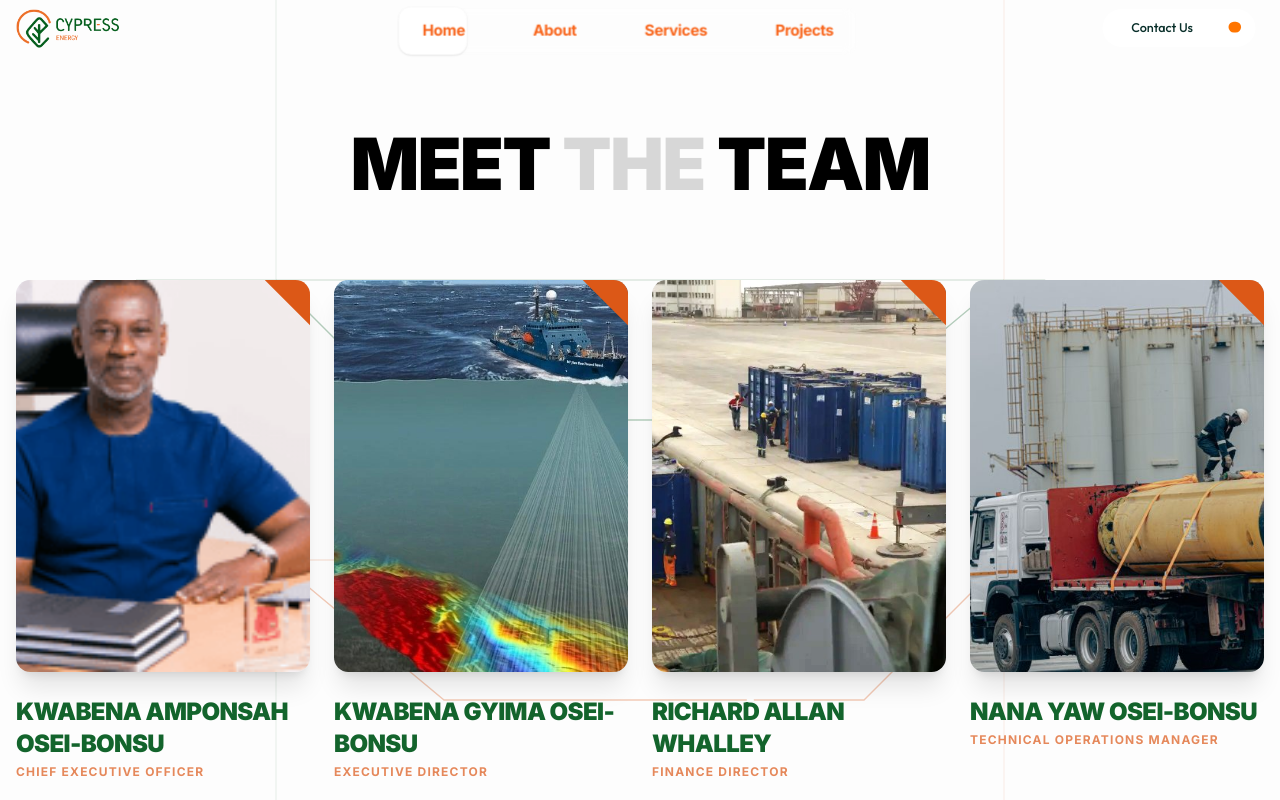
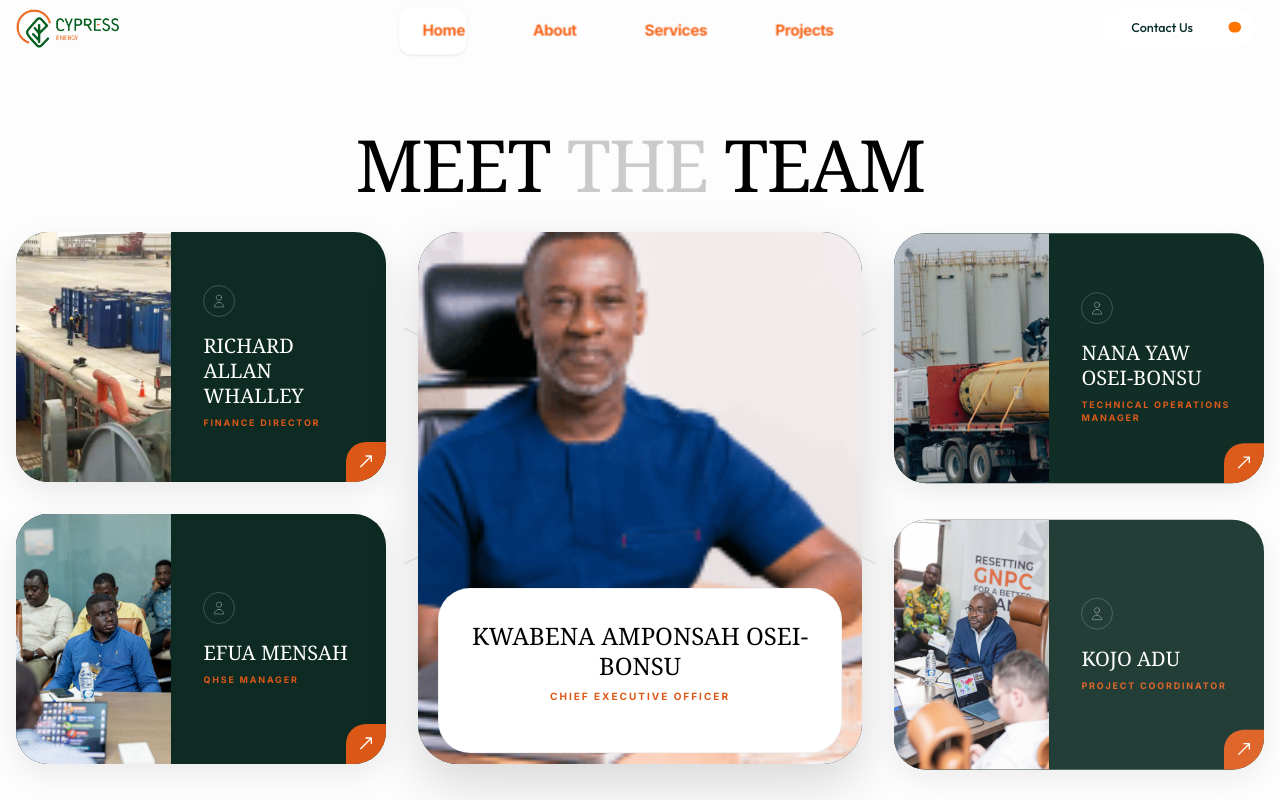
Before and after one commit to MacwestCypressNorthbrook/cypress-energy, a Next.js app: page /team in a window 1280 px wide. Shown: the top 800 px of the page. Built offline with nearby package versions, Linux system fonts and the light colour scheme.

Commit message:
UI  and smooth scroll UPDATES

```diff
--- a/skills-lock.json
+++ b/skills-lock.json
@@ -55,6 +55,12 @@
       "skillPath": "skills/gsap-utils/SKILL.md",
       "computedHash": "1ab2387f6e694718a4f1b5acf2a4ab16e1b884c3428adf5f6b26d830f00826cf"
     },
+    "implement_lenis_scroll": {
+      "source": "jerrar670/surf-website",
+      "sourceType": "github",
+      "skillPath": ".agent/skills/implement_lenis_scroll/SKILL.md",
+      "computedHash": "595d911a46b2953b97ad2d77bf3bd59b335a5a728355a8ef1091f3615c08c0db"
+    },
     "vercel-react-view-transitions": {
       "source": "vercel-labs/agent-skills",
       "sourceType": "github",
--- a/src/app/team/page.tsx
+++ b/src/app/team/page.tsx
@@ -20,16 +20,9 @@ const teamMembers = [
     role: "Chief Executive Officer",
     image: "/images/Screenshot-2023-02-28-at-13.53.31.png",
     description:
-      "30+ years in land economy, valuation, and corporate governance. BSc (Hons) Land Economy, KNUST. Career spanning the Land Valuation Board (Accra) and Chinbuah, Owusu-Adjapong & Partners. Fellow, Ghana Institution of Surveyors (Board of Examiners; Valuation & Estate Divisional Committee). Board roles include KOA Consult, Macwest Limited, Waterbridge Ltd., Bumi Armada Sharpooji & Pallonji Limited, and Bumi Armada Ghana Limited.",
+      "30+ years in land economy, valuation, and corporate governance. BSc (Hons) Land Economy, KNUST. Career spanning the Land Valuation Board (Accra) and Chinbuah, Owusu-Adjapong & Partners. Fellow, Ghana Institution of Surveyors (Board of Examiners; Valuation & Estate Divisional Committee).",
   },
-  {
-    id: 2,
-    name: "Kwabena Gyima Osei-Bonsu",
-    role: "Executive Director",
-    image: "/images/WhatsApp-Image-2026-03-10-at-9.24.59-PM-1-2.jpeg",
-    description:
-      "BA (Hons) Law and Sociology, KNUST. Career as Legal Officer at the Ghana National Petroleum Corporation (GNPC); Corporate Affairs Officer at Meridian Biao Bank; Business Development Manager at Talk is Cheap Telecommunications (London); and Executive Director at MX Corp (2003). Board member, State Insurance Company (SIC). Over 20 years across energy, finance, telecoms, and engineering.",
-  },
+
   {
     id: 3,
     name: "Richard Allan Whalley",
@@ -63,6 +56,96 @@ const teamMembers = [
       "Managing operational timelines and resource allocation for complex energy campaigns. Focus on client communication and site-level efficiency.",
   },
 ];
+
+const SmallCard = ({ member, onClick }: { member: any; onClick: () => void }) => {
+  if (!member) return null;
+  return (
+    <div
+      className="team-card group cursor-pointer opacity-0 h-[220px] lg:h-[250px] flex bg-[#0d2a23] rounded-[2rem] overflow-hidden shadow-[0_10px_30px_rgba(0,0,0,0.08)] hover:shadow-2xl hover:shadow-[#DC5817]/20 transition-all duration-500 relative"
+      onClick={onClick}
+    >
+      <div className="w-[42%] h-full relative overflow-hidden shrink-0">
+        <img
+          src={member.image}
+          alt={member.name}
+          className="w-full h-full object-cover transition-transform duration-700 group-hover:scale-105"
+        />
+      </div>
+      <div className="flex-1 p-6 lg:p-8 flex flex-col justify-center relative">
+        <div className="w-8 h-8 rounded-full border border-white/20 flex items-center justify-center mb-4 text-white/50 group-hover:border-[#DC5817]/50 group-hover:text-[#DC5817] transition-colors">
+          <svg className="w-4 h-4" fill="none" viewBox="0 0 24 24" stroke="currentColor">
+            <path
+              strokeLinecap="round"
+              strokeLinejoin="round"
+              strokeWidth={1}
+              d="M16 7a4 4 0 11-8 0 4 4 0 018 0zM12 14a7 7 0 00-7 7h14a7 7 0 00-7-7z"
+            />
+          </svg>
+        </div>
+        <h3 className="text-white font-serif uppercase text-lg lg:text-xl leading-tight mb-1 group-hover:text-[#DC5817] transition-colors">
+          {member.name}
+        </h3>
+        <p className="text-[#DC5817] font-bold text-[9px] uppercase tracking-[0.2em] mt-1">
+          {member.role}
+        </p>
+
+        {/* Bottom right orange cut corner with arrow */}
+        <div className="absolute bottom-0 right-0 w-10 h-10 bg-[#DC5817] rounded-tl-[1.25rem] flex items-center justify-center transform group-hover:bg-[#b84610] transition-colors duration-300">
+          <svg className="w-4 h-4 text-white" fill="none" viewBox="0 0 24 24" stroke="currentColor">
+            <path
+              strokeLinecap="round"
+              strokeLinejoin="round"
+              strokeWidth={2}
+              d="M4 19l16-16m0 0h-8m8 0v8"
+            />
+          </svg>
+        </div>
+      </div>
+    </div>
+  );
+};
+
+const LargeCard = ({ member, onClick }: { member: any; onClick: () => void }) => {
+  if (!member) return null;
+  return (
+    <div
+      className="team-card group cursor-pointer opacity-0 flex flex-col bg-[#0d2a23] rounded-[2.5rem] overflow-hidden shadow-[0_20px_50px_rgba(0,0,0,0.15)] hover:shadow-2xl hover:shadow-[#DC5817]/20 transition-all duration-500 h-auto lg:h-[532px] relative"
+      onClick={onClick}
+    >
+      {/* Crown Icon */}
+      {/* <div className="absolute top-0 left-1/2 -translate-x-1/2 w-14 h-12 bg-[#DC5817] rounded-b-xl flex items-center justify-center z-20 shadow-md">
+        <svg className="w-5 h-5 text-white" fill="none" viewBox="0 0 24 24" stroke="currentColor">
+          <path
+            strokeLinecap="round"
+            strokeLinejoin="round"
+            strokeWidth={1.5}
+            d="M5 3l4 6 3-6 3 6 4-6v15H5V3z"
+          />
+        </svg>
+      </div> */}
+
+      <div className="relative w-full h-full overflow-hidden shrink-0">
+        <img
+          src={member.image}
+          alt={member.name}
+          className="w-full h-full object-cover object-top transition-transform duration-700 group-hover:scale-105"
+        />
+        {/* Decorative subtle dot pattern for large card */}
+        <div className="absolute top-0 right-0 w-48 h-48 opacity-10 bg-[radial-gradient(white_1px,transparent_1px)] [background-size:16px_16px] pointer-events-none" />
+      </div>
+
+      {/* Overlapping white card */}
+      <div className="bg-white mx-5 -mt-44 p-8 rounded-[2rem] relative z-10 flex flex-col items-center text-center border border-black/5">
+        <h3 className="text-black font-serif uppercase text-2xl lg:text-[1.5rem] leading-tight mb-2 group-hover:text-[#DC5817] transition-colors">
+          {member.name}
+        </h3>
+        <p className="text-[#DC5817] font-bold text-[10px] uppercase tracking-[0.2em] mb-4">
+          {member.role}
+        </p>
+      </div>
+    </div>
+  );
+};
 
 const TeamPage = () => {
   const { isLoaded } = useLoading();
@@ -132,7 +215,7 @@ const TeamPage = () => {
         },
       );
 
-      // Background lines animation
+      // Background connection lines (subtle diagonal lines)
       const lines = gsap.utils.toArray<SVGPathElement>(".connect-line");
       lines.forEach((line) => {
         const length = line.getTotalLength();
@@ -141,9 +224,9 @@ const TeamPage = () => {
         gsap.to(line, {
           strokeDashoffset: 0,
           scrollTrigger: {
-            trigger: line,
-            start: "top 90%",
-            end: "bottom 10%",
+            trigger: gridRef.current,
+            start: "top 80%",
+            end: "bottom 20%",
             scrub: 1,
           },
         });
@@ -192,107 +275,82 @@ const TeamPage = () => {
       <Navbar />
 
       <section className="relative py-32 overflow-hidden">
-        {/* Connection Lines Background */}
-        <div className="absolute inset-0 pointer-events-none z-0 overflow-hidden">
-          <svg className="w-full h-full opacity-30" viewBox="0 0 1440 2000" fill="none">
-            {/* Horizontal Lines */}
-            <path className="connect-line" d="M0 400 L1440 400" stroke="#13642C" strokeWidth="1" />
-            <path className="connect-line" d="M0 800 L1440 800" stroke="#DC5817" strokeWidth="1" />
+        {/* Delicate Connecting Lines matching the reference */}
+        <div className="absolute inset-0 pointer-events-none z-0 flex items-center justify-center">
+          <svg
+            className="w-full h-full max-w-[1400px] opacity-20"
+            viewBox="0 0 1400 800"
+            fill="none"
+          >
+            {/* Top Left Line */}
+            <path className="connect-line" d="M700 400 L300 200" stroke="#13642C" strokeWidth="1" />
+            {/* Bottom Left Line */}
+            <path className="connect-line" d="M700 400 L300 600" stroke="#13642C" strokeWidth="1" />
+            {/* Top Right Line */}
             <path
               className="connect-line"
-              d="M0 1200 L1440 1200"
+              d="M700 400 L1100 200"
               stroke="#13642C"
               strokeWidth="1"
             />
+            {/* Bottom Right Line */}
             <path
               className="connect-line"
-              d="M0 1600 L1440 1600"
-              stroke="#DC5817"
+              d="M700 400 L1100 600"
+              stroke="#13642C"
               strokeWidth="1"
-            />
-
-            {/* Vertical Lines */}
-            <path className="connect-line" d="M200 0 V2000" stroke="#13642C" strokeWidth="0.5" />
-            <path className="connect-line" d="M1240 0 V2000" stroke="#DC5817" strokeWidth="0.5" />
-
-            {/* Diagonal "circuit" lines */}
-            <path
-              className="connect-line"
-              d="M200 400 L400 600 L1000 600 L1240 400"
-              stroke="#13642C"
-              strokeWidth="2"
-              strokeDasharray="10 10"
-            />
-            <path
-              className="connect-line"
-              d="M1240 800 L1040 1000 L440 1000 L200 800"
-              stroke="#DC5817"
-              strokeWidth="2"
-              strokeDasharray="10 10"
-            />
-            <path
-              className="connect-line"
-              d="M200 1200 L400 1400 L1000 1400 L1240 1200"
-              stroke="#13642C"
-              strokeWidth="2"
-              strokeDasharray="10 10"
             />
           </svg>
         </div>
 
         <div className="container mx-auto px-4 max-w-7xl relative z-10">
-          <div className="team-header text-center mb-20 space-y-4">
-            {/* <p className="text-xs font-bold uppercase tracking-[0.4em] text-[#DC5817] opacity-0">
-              Our Human Capital
-            </p> */}
-            <h2 className="text-5xl md:text-7xl font-black uppercase tracking-tight leading-none opacity-0">
-              Meet <span className="text-foreground/15">the</span> team
+          <div className="team-header text-center mb-8 space-y-4">
+            <h2 className="text-5xl md:text-7xl font-serif uppercase tracking-tight leading-none opacity-0">
+              Meet <span className="text-foreground/20">the</span> team
             </h2>
           </div>
 
           <div
             ref={gridRef}
-            className="grid grid-cols-1 md:grid-cols-2 lg:grid-cols-4 gap-10 lg:gap-6"
+            className="grid grid-cols-1 lg:grid-cols-[1fr_minmax(0,1.2fr)_1fr] gap-6 lg:gap-8 max-w-[1400px] mx-auto"
           >
-            {teamMembers.map((member) => (
-              <div
-                key={member.id}
-                className="team-card group cursor-pointer opacity-0"
-                onClick={() => setSelectedMember(member)}
-              >
-                <div className="relative aspect-3/4 rounded-2xl overflow-hidden shadow-xl mb-6 bg-gray-100 transform transition-all duration-500 group-hover:-translate-y-2 group-hover:shadow-2xl group-hover:ring-1 group-hover:ring-[#DC5817]/50">
-                  <img
-                    src={member.image}
-                    alt={member.name}
-                    className="w-full h-full object-cover transition-all duration-700 group-hover:scale-105"
-                  />
+            {/* Left Column */}
+            <div className="flex flex-col gap-6 lg:gap-8 justify-center">
+              <SmallCard
+                member={teamMembers[1]}
+                onClick={() => setSelectedMember(teamMembers[1])}
+              />
+              <SmallCard
+                member={teamMembers[3]}
+                onClick={() => setSelectedMember(teamMembers[3])}
+              />
+            </div>
 
-                  {/* Decorative corner */}
-                  <div className="absolute top-0 right-0 w-16 h-16 bg-[#DC5817] translate-x-8 -translate-y-8 rotate-45 group-hover:translate-x-6 group-hover:-translate-y-6 transition-transform duration-500" />
+            {/* Center Column (CEO) */}
+            <div className="flex flex-col">
+              <LargeCard
+                member={teamMembers[0]}
+                onClick={() => setSelectedMember(teamMembers[0])}
+              />
+            </div>
 
-                  {/* Bottom info overlay (mobile only) */}
-                  <div className="absolute bottom-0 left-0 right-0 p-6 bg-linear-to-t from-black/80 to-transparent md:hidden">
-                    <p className="text-white font-bold text-lg">{member.name}</p>
-                    <p className="text-white/70 text-xs uppercase tracking-widest">{member.role}</p>
-                  </div>
-                </div>
-
-                <div className="hidden md:block space-y-1">
-                  <h3 className="text-2xl font-black text-[#13642C] uppercase tracking-tight group-hover:text-[#DC5817] transition-colors">
-                    {member.name}
-                  </h3>
-                  <p className="text-[#DC5817] font-bold uppercase tracking-widest text-xs opacity-70">
-                    {member.role}
-                  </p>
-                </div>
-              </div>
-            ))}
+            {/* Right Column */}
+            <div className="flex flex-col gap-6 lg:gap-8 justify-center">
+              <SmallCard
+                member={teamMembers[2]}
+                onClick={() => setSelectedMember(teamMembers[2])}
+              />
+              <SmallCard
+                member={teamMembers[4]}
+                onClick={() => setSelectedMember(teamMembers[4])}
+              />
+            </div>
           </div>
         </div>
       </section>
 
       {/* Team Video Section */}
-      <section className="py-24 bg-transparent">
+      <section className="py-5 bg-transparent">
         <div className="container mx-auto px-4 max-w-7xl">
           <div
             ref={videoRef}
@@ -387,10 +445,10 @@ const TeamPage = () => {
 
               <div className="space-y-4 w-full">
                 <div className="space-y-1">
-                  <p className="text-xs font-bold uppercase tracking-[0.3em] text-[#DC5817]">
+                  {/* <p className="text-xs font-bold uppercase tracking-[0.3em] text-[#DC5817]">
                     Team Member Profile
-                  </p>
-                  <h2 className="text-3xl md:text-4xl font-black text-[#13642C] uppercase tracking-tight leading-tight">
+                  </p> */}
+                  <h2 className="text-2xl font-black text-[#13642C] uppercase tracking-tight leading-tight">
                     {selectedMember.name}
                   </h2>
                   <p className="text-[#DC5817] font-bold uppercase tracking-widest text-xs py-1.5 px-3 bg-[#DC5817]/10 inline-block rounded-md mt-4 mx-auto">
--- a/src/components/sections/InteractiveShowcase.tsx
+++ b/src/components/sections/InteractiveShowcase.tsx
@@ -66,7 +66,7 @@ const InteractiveShowcase = () => {
               trigger: wrapper,
               start: "top 95%",
               end: "bottom 90%",
-              scrub: 1.2,
+              scrub: true,
             },
           }
         );
@@ -103,7 +103,7 @@ const InteractiveShowcase = () => {
               className={`showcase-item-wrapper ${image.class} overflow-hidden rounded-[2rem] md:rounded-[2.5rem]`}
               style={{ backgroundColor: 'transparent' }}
             >
-              <div className="showcase-item relative w-full h-full rounded-[2rem] md:rounded-[2.5rem] overflow-hidden group shadow-lg transition-shadow duration-300 hover:shadow-2xl hover:shadow-[#DC5817]/10">
+              <div className="showcase-item will-change-transform relative w-full h-full rounded-[2rem] md:rounded-[2.5rem] overflow-hidden group shadow-lg transition-shadow duration-300 hover:shadow-2xl hover:shadow-[#DC5817]/10">
                 <img
                   src={image.src}
                   alt={`Showcase image ${index + 1}`}
--- a/src/components/sections/ServicePod.tsx
+++ b/src/components/sections/ServicePod.tsx
@@ -68,7 +68,7 @@ const ServicePod: React.FC<ServicePodProps> = ({
 
   if (variant === "minimal") {
     return (
-      <div ref={containerRef} className="relative w-full mb-20 md:mb-32 last:mb-0 group">
+      <div ref={containerRef} id={slug} className="relative w-full mb-20 md:mb-32 last:mb-0 group">
         <div
           className={`grid grid-cols-1 md:grid-cols-[minmax(0,417fr)_minmax(0,725fr)] gap-16 md:gap-24 items-center ${!isEven ? "md:grid-cols-[minmax(0,725fr)_minmax(0,417fr)]" : ""}`}
         >
@@ -123,7 +123,7 @@ const ServicePod: React.FC<ServicePodProps> = ({
     : "rounded-tr-[25px] pr-8 pt-8";
 
   return (
-    <div ref={containerRef} className="relative w-full mb-16 md:mb-24 last:mb-0 group">
+    <div ref={containerRef} id={slug} className="relative w-full mb-16 md:mb-24 last:mb-0 group">
       <div
         className={`grid grid-cols-1 md:grid-cols-[minmax(0,417fr)_minmax(0,725fr)] gap-8 md:gap-10 items-stretch ${!isEven ? "md:grid-cols-[minmax(0,725fr)_minmax(0,417fr)]" : ""}`}
       >
--- a/src/components/sections/Services.tsx
+++ b/src/components/sections/Services.tsx
@@ -119,7 +119,7 @@ const Services = () => {
               trigger: wrapper,
               start: "top 95%", // Start as it enters the bottom
               end: "bottom 90%", // Fully settle as soon as the bottom of the card is visible
-              scrub: 1.2, // Slightly faster catch-up
+              scrub: true, // Use true instead of 1.2 to prevent double-smoothing lag with Lenis
             },
           }
         );
@@ -158,7 +158,7 @@ const Services = () => {
             >
               <TransitionLink
                 href={service.href}
-                className="bento-item relative w-full h-full block rounded-[2rem] overflow-hidden group shadow-lg transition-shadow duration-300 hover:shadow-2xl hover:shadow-[#13642C]/20"
+                className="bento-item will-change-transform relative w-full h-full block rounded-[2rem] overflow-hidden group shadow-lg transition-shadow duration-300 hover:shadow-2xl hover:shadow-[#13642C]/20"
               >
                 {/* Background Image */}
                 <div
```
Also changed, not shown: src/components/SmoothScrolling.tsx (+8 -7 lines), src/components/TransitionLink.tsx (+24 -3 lines), src/components/sections/Footer.tsx (+13 -6 lines), .agents/skills/implement_lenis_scroll/SKILL.md (added).
